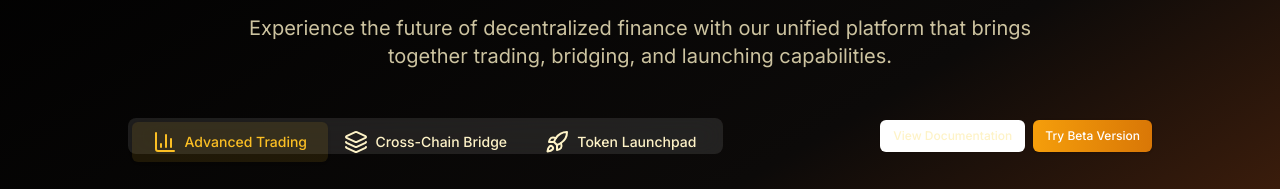
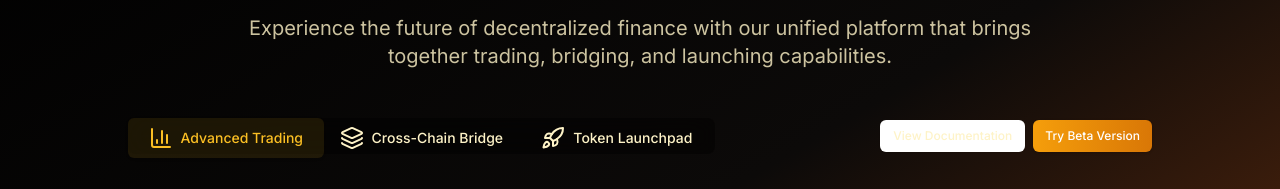
Before and after one commit to KalyCoinProject/kalyswap-lander, a Next.js app: page / in a window 1280 px wide. Shown: the part 1982-2171 px from the top of the page. Built offline with nearby package versions, Linux system fonts and the light colour scheme.

Commit message:
Update PlatformPreview component styles for TabsList background

```diff
--- a/src/components/landing/PlatformPreview.tsx
+++ b/src/components/landing/PlatformPreview.tsx
@@ -72,7 +72,7 @@ export default function PlatformPreview() {
             className="w-full max-w-5xl mx-auto"
           >
             <div className="flex flex-col md:flex-row justify-between items-start md:items-center gap-4 mb-8">
-              <TabsList className="grid grid-cols-3 w-full md:w-auto bg-white/10 backdrop-blur-md border-white/20">
+              <TabsList className="grid grid-cols-3 w-full md:w-auto bg-black/40 backdrop-blur-md border-white/20 p-0">
                 {platformFeatures.map((feature) => (
                   <TabsTrigger
                     key={feature.id}
```
